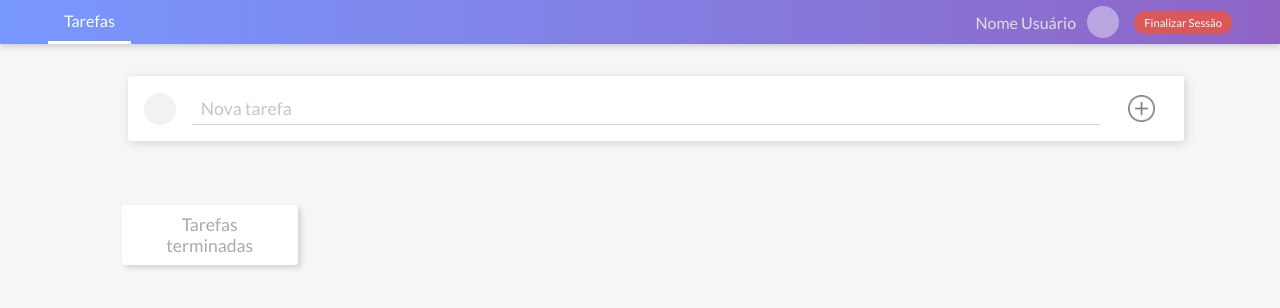
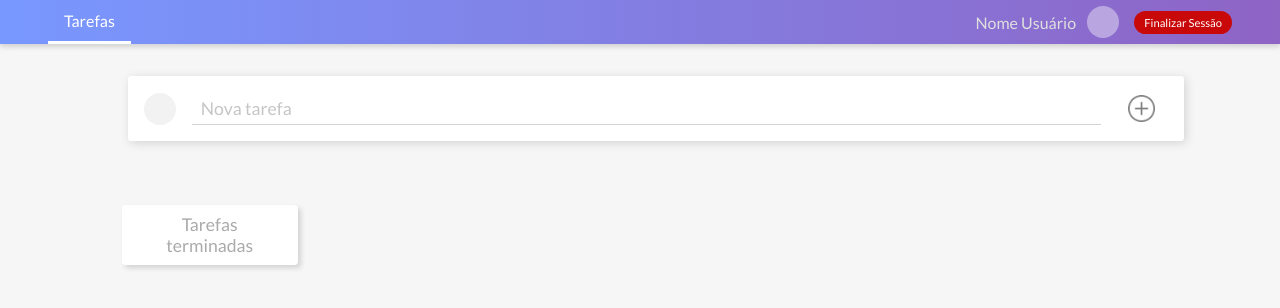
Before and after one commit to GustavoFlorenci0/Front-CP2, a plain HTML site: page tarefas.html in a window 1280 px wide. In both pictures the pointer is over the element "Finalizar Sessão". Drawn offline with Linux system fonts and the light colour scheme; no server answers.

Commit message:
hover botao finalizar Sessão

```diff
--- a/styles/tarefas.css
+++ b/styles/tarefas.css
@@ -44,6 +44,10 @@ a {
   border-radius: 50vh;
   padding: 5px 10px;
   cursor: pointer;
+}
+
+#closeApp:hover{
+  background-color: rgb(201, 9, 9);
 }
 
 /* Nova tarefa ----------------------------------------------------------- */
```
